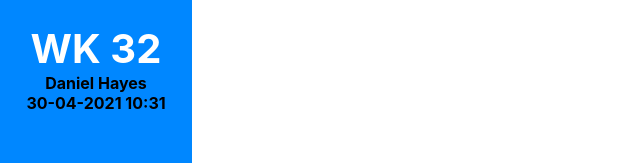
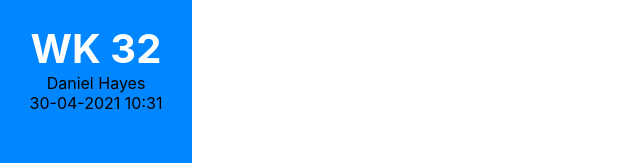
Before and after one commit to Danhayes3008/retail-managment-system-demo, a React (Create React App) app: page / in a window 1280 px wide. Shown: the top 163 px of the page, without its empty margins (0-640 px from the left). Built offline with nearby package versions, Linux system fonts and the light colour scheme.

Commit message:
changed the h4 tags to paragraph tags

```diff
--- a/src/components/navbar/Navbar.js
+++ b/src/components/navbar/Navbar.js
@@ -6,8 +6,8 @@ const Navbar = () => {
             <nav className="navbar">
                 <div className="nav-details">
                     <h3 className="wk-nbr">WK 32</h3>
-                    <h4 className="user">Daniel Hayes</h4>
-                    <h4 className="date-time">30-04-2021  10:31</h4>
+                    <p className="user">Daniel Hayes</p>
+                    <p className="date-time">30-04-2021  10:31</p>
                 </div>
                 <div className="nav-items">
                     <ul className="nav-list">
```
